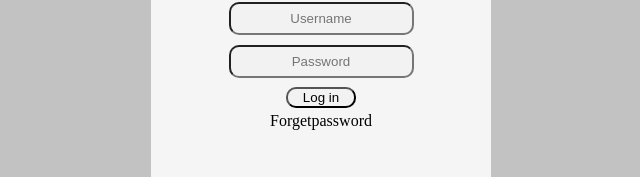
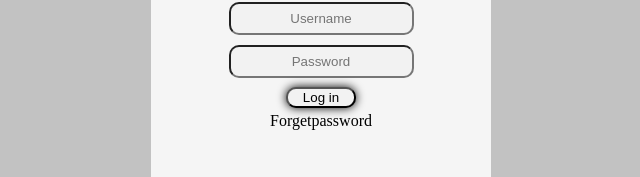
Before and after one commit to bzhar-23/Log-in-System, a plain HTML site: page index.html in a window 1280 px wide. In both pictures the pointer is over the button "Log in". Shown: the part 323-500 px from the top of the page, without its empty margins (319-959 px from the left). Drawn offline with Linux system fonts and the light colour scheme.

Commit message:
Add hover to button

```diff
--- a/style.css
+++ b/style.css
@@ -29,3 +29,8 @@ a{
     color: black;
     margin:5px;
 }
+button:hover{
+    cursor:pointer;
+    box-shadow: 0px 0px 10px 0px black;
+    transition: 1s;
+}
```
